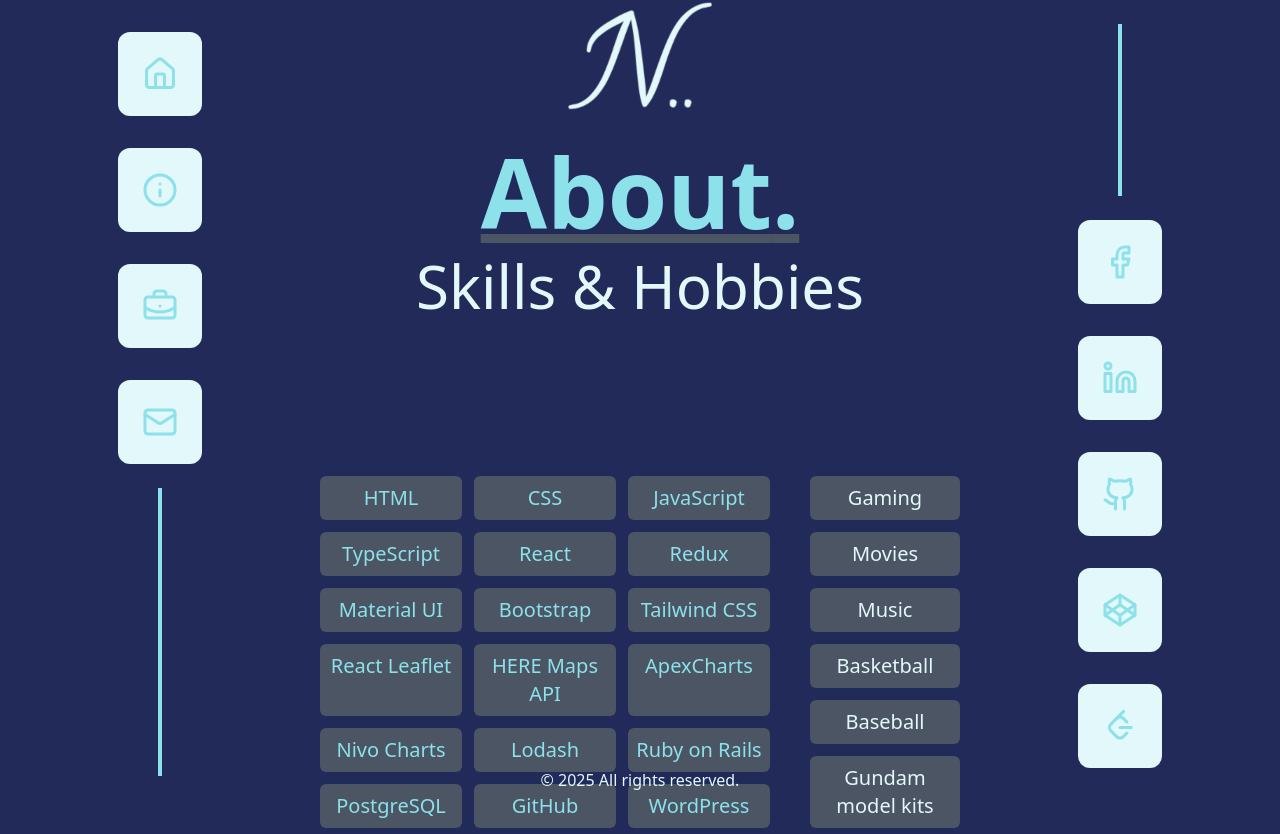
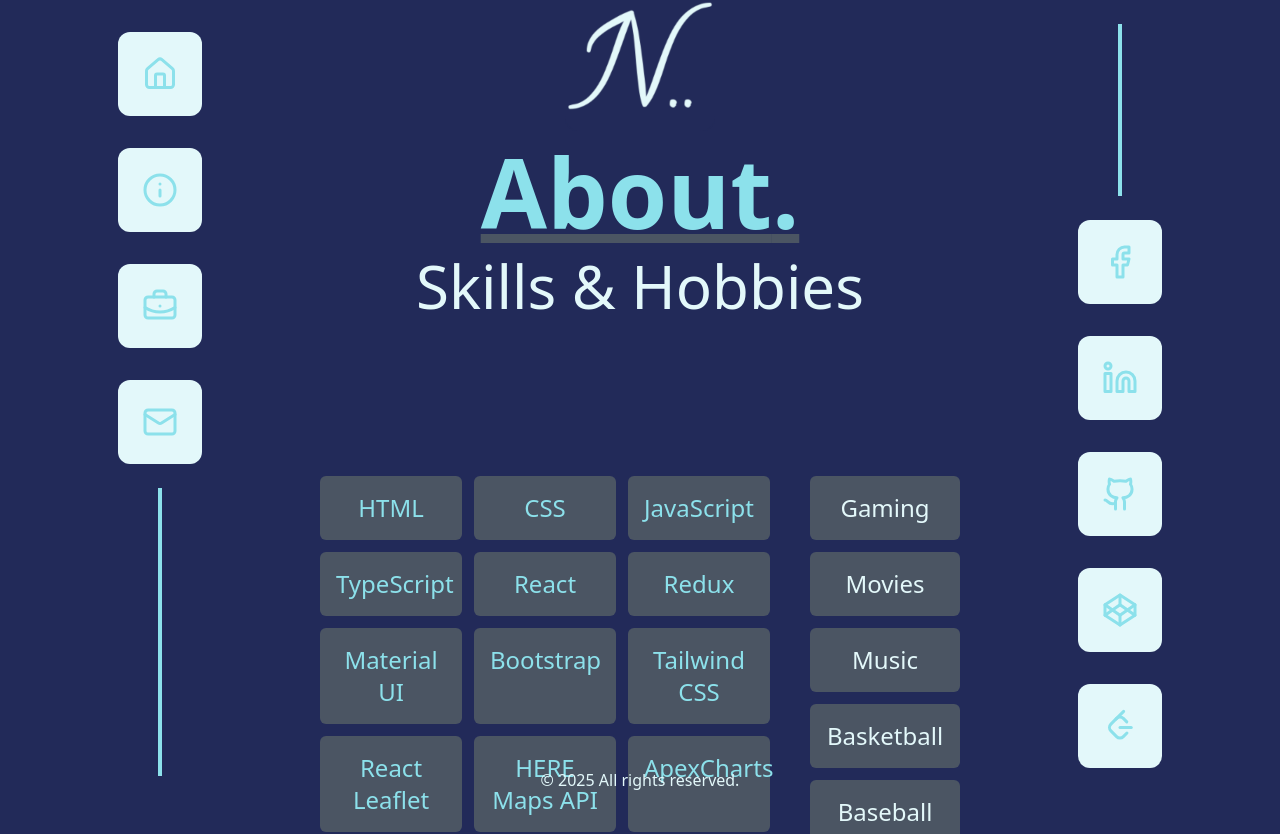
Before and after one commit to noe13hsu/react-portfolio, a React (Vite) app: page /about in a window 1280 px wide. Shown: the top 834 px of the page. Built offline with nearby package versions, Linux system fonts and the light colour scheme.

Commit message:
Increase Badge size

```diff
--- a/src/components/about/badge.tsx
+++ b/src/components/about/badge.tsx
@@ -1,6 +1,6 @@
 export const Badge = ({className = '', text} : {className?: string, text: string}) => {
   return (
-    <span className={`inline-block p-2 text-xl text-center bg-[var(--grey)] rounded-md ${className}`}>
+    <span className={`inline-block p-4 text-2xl text-center bg-[var(--grey)] rounded-md ${className}`}>
       {text}
     </span>
   )
```
